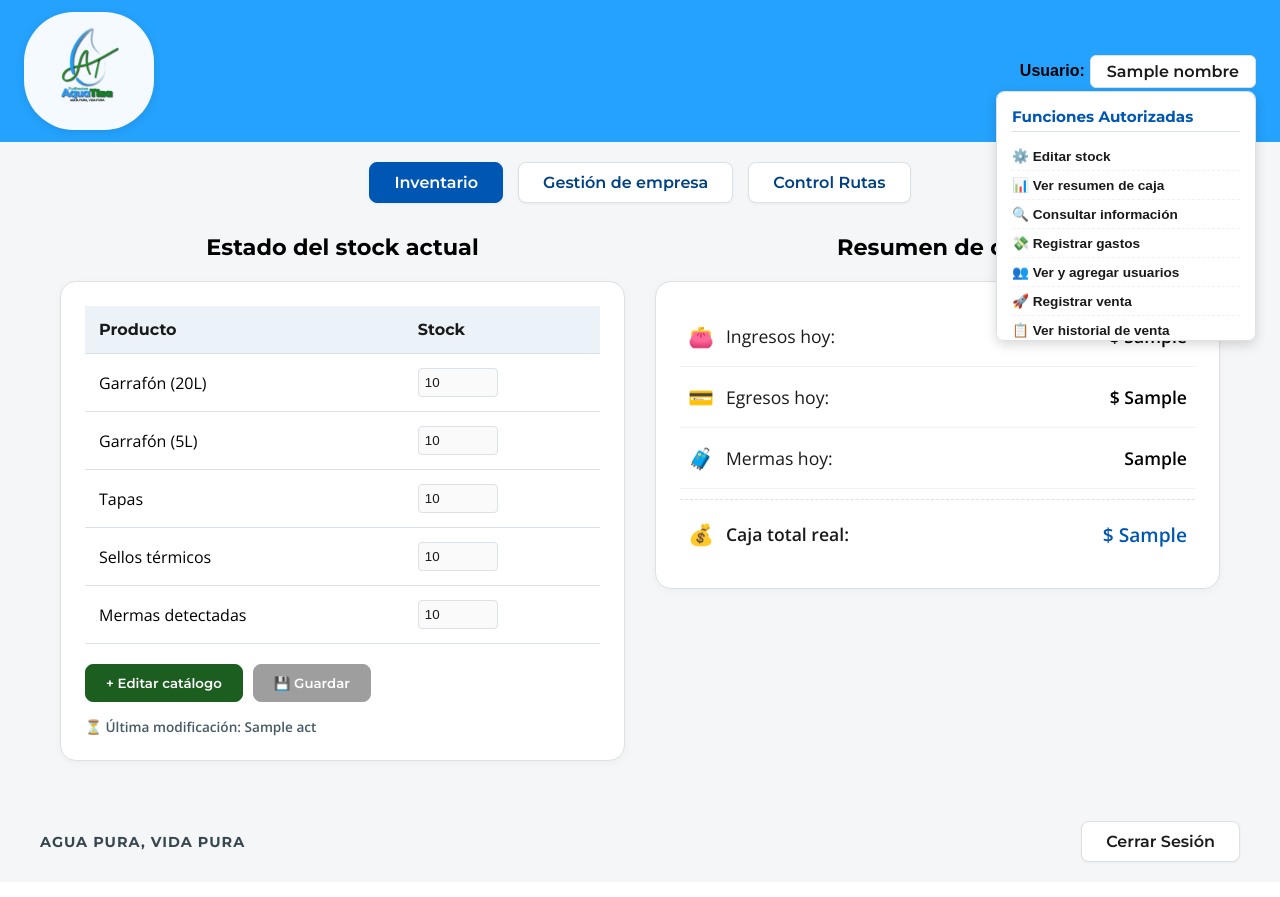
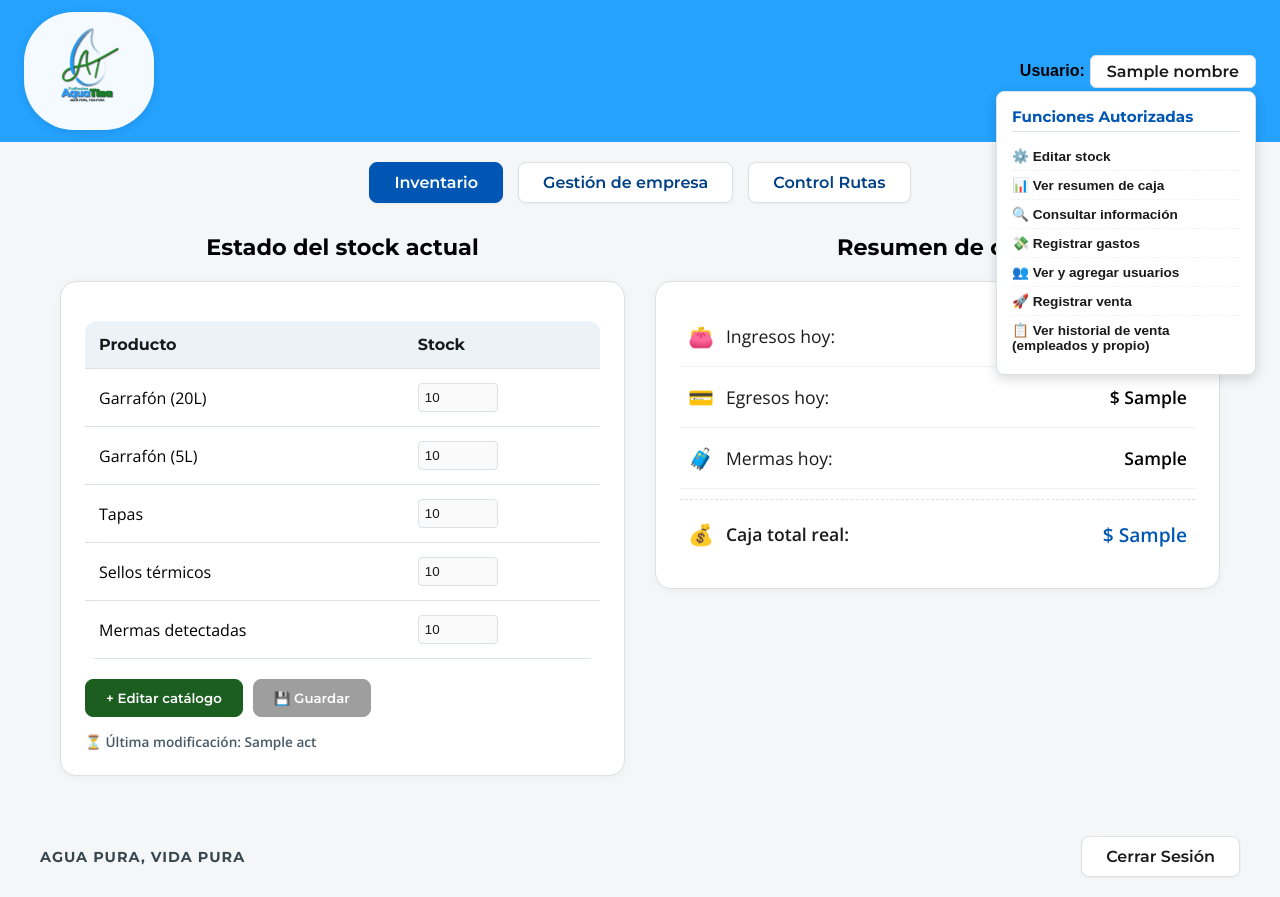
Before and after one commit to ernestovega15360-code/Gestion_inventario_aquatiza, a Flask app: template templates/inventario.html in a window 1280 px wide, after a click that opens the changed part. Before the commit the page ends 864 px from the top, so only its background shows below. Run offline with Flask 3, Linux system fonts and the light colour scheme; the template is opened without the code that fills it: most values are stand-ins (such as "Sample title", 1, 10 or a date in 2020).

Commit message:
mejorando 5 en dispositivos moviles

```diff
--- a/templates/inventario.html
+++ b/templates/inventario.html
@@ -23,6 +23,10 @@
         *, *::before, *::after {
             box-sizing: border-box;
         }
+        html, body {
+            max-width: 100%;
+            overflow-x: hidden; /* Evita que el body genere scroll horizontal y corte la barra azul */
+        }
         body {
             font-family: 'Open Sans', system-ui, -apple-system, blinkmacsystemfont, sans-serif;
             background-color: var(--gris-suave);
@@ -32,13 +36,18 @@
             flex-direction: column;
             min-height: 100vh;
         }
+        /* BARRA AZUL SUPERIOR CORREGIDA */
         .header-top {
             display: flex;
             justify-content: space-between;
             align-items: center;
             padding: 12px 24px;
             background-color: var(--azul-brillante);
-            position: relative;
+            position: sticky; /* Se mantiene fija arriba */
+            top: 0;
+            left: 0;
+            width: 100%;
+            z-index: 1000;
             min-height: 74px;
         }
         .logo-aquatiza {
@@ -81,29 +90,11 @@
             border: 1px solid var(--azul-borde);
             border-radius: 8px;
             box-shadow: 0 4px 12px rgba(0,0,0,0.15);
-            z-index: 1000;
+            z-index: 1001;
             width: 260px;
             padding: 15px;
             color: var(--gris-texto);
             text-align: left;
-            /* Scroll Vertical contenido dentro de la tarjeta del menú desplegable */
-            max-height: 250px;
-            overflow-y: auto;
-        }
-        /* Personalización de barra de scroll interna del menú */
-        .user-dropdown-menu::-webkit-scrollbar {
-            width: 6px;
-        }
-        .user-dropdown-menu::-webkit-scrollbar-track {
-            background: #f1f1f1;
-            border-radius: 4px;
-        }
-        .user-dropdown-menu::-webkit-scrollbar-thumb {
-            background: var(--azul-brillante);
-            border-radius: 4px;
-        }
-        .user-dropdown-menu::-webkit-scrollbar-thumb:hover {
-            background: #0056b3;
         }
         .user-dropdown-menu.active {
             display: block;
@@ -158,6 +149,8 @@
         }
         main {
             flex: 1 0 auto;
+            width: 100%;
+            overflow-x: hidden;
         }
         .tab-content {
             display: none;
@@ -341,24 +334,29 @@
         }
         .flash-success { background-color: var(--verde-esmeralda); }
         .flash-error { background-color: #c62828; }
+
+        /* CONTENEDORES DE TABLAS CON SCROLL INTERNO (EVITA CORTAR ENCABEZADO) */
         .tabla-deslizable {
+            width: 100%;
+            max-width: 100%;
             max-height: 500px;
             overflow-y: auto;
-            overflow-x: auto;
+            overflow-x: auto; /* Scroll horizontal solo dentro de la tabla */
             border: 1px solid var(--azul-borde);
             border-radius: 12px;
             margin-top: 15px;
+            -webkit-overflow-scrolling: touch;
         }
         .tabla-deslizable table thead th {
             position: sticky;
             top: 0;
             z-index: 1;
         }
+
         @media (max-width: 768px) {
             .header-top {
-                flex-direction: column;
-                gap: 15px;
-                text-align: center;
+                flex-direction: row; /* Mantiene la barra alineada en una sola fila compacta */
+                padding: 10px 16px;
             }
             .nav-modules {
                 flex-wrap: wrap;
@@ -423,6 +421,7 @@
                     <h2>Estado del stock actual</h2>
                     <div class="data-card">
                         <form id="form-inventario" action="{{ url_for('guardar_inventario') }}" method="POST">
+                            <div class="tabla-deslizable" style="border: none;">
                                 <table class="table-stock">
                                     <thead>
                                         <tr>
@@ -453,6 +452,7 @@
                                         </tr>
                                     </tbody>
                                 </table>
+                            </div>
                             <div style="margin-top: 20px; display: flex; gap: 10px;">
                                 <button type="button" class="btn-action btn-save" onclick="permitirEdicion()">+ Editar catálogo</button>
                                 <button type="button" class="btn-action btn-save" id="save-stock-btn" onclick="confirmarGuardado()" disabled>💾 Guardar</button>
@@ -669,7 +669,6 @@
             </div>
             <h2>Historial de registros</h2>
             <div class="tabla-deslizable">
-                <div class="data-card" style="overflow-x:auto; margin-bottom:0;">
                 <table class="table-stock">
                     <thead>
                         <tr>
@@ -719,7 +718,6 @@
                         {% endfor %}
                     </tbody>
                 </table>
-                </div>
             </div>
         </div>
     </main>
```
Lines whose indentation alone changed are shown as unchanged.
